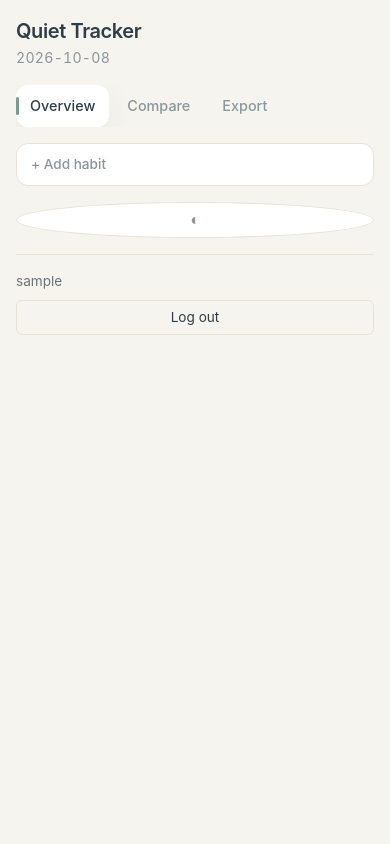
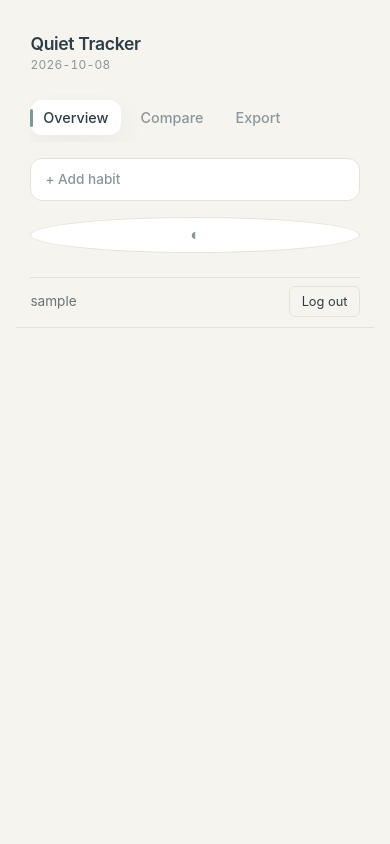
Before and after one commit to MelekBA/Quiet-tracker, a Flask app: page / in a window 390 px wide. Run offline with Flask 3, Linux system fonts and the light colour scheme; the visitor is signed in with stand-in values (Sample User, id 1); data that the repository does not hold is empty; some libraries are stand-ins or nearby versions.

Commit message:
Mobile layout: media query for ≤720px

```diff
--- a/app/static/css/style.css
+++ b/app/static/css/style.css
@@ -1166,3 +1166,165 @@ h2 {
     top: 1rem;
     right: 1rem;
 }
+/* ============================================================
+   Mobile layout — activates only ≤ 720px.
+   Desktop is untouched.
+   ============================================================ */
+@media (max-width: 720px) {
+
+  /* --- Shell: sidebar stacks on top, main fills below --- */
+  .app {
+    display: flex;
+    flex-direction: column;
+    min-height: 100vh;
+  }
+
+  .sidebar {
+    width: 100%;
+    position: static;
+    padding: 0.9rem 0.9rem 0.6rem;
+    border-right: none;
+    border-bottom: 1px solid var(--border);
+  }
+
+  .brand h1 { font-size: 1.1rem; margin: 0; }
+  .brand .subtitle { font-size: 0.75rem; margin: 0.1rem 0 0; }
+
+  /* Nav becomes a horizontal scrolling row */
+  .nav {
+    display: flex;
+    flex-direction: row;
+    gap: 0.4rem;
+    overflow-x: auto;
+    padding: 0.4rem 0;
+    margin: 0.2rem 0 0;
+    -webkit-overflow-scrolling: touch;
+    scrollbar-width: none;
+  }
+  .nav::-webkit-scrollbar { display: none; }
+  .nav-link {
+    white-space: nowrap;
+    padding: 0.4rem 0.8rem;
+    font-size: 0.9rem;
+  }
+
+  /* User block sits inline */
+  .sidebar-user {
+    display: flex;
+    flex-direction: row;
+    align-items: center;
+    justify-content: space-between;
+    padding-top: 0.5rem;
+    margin-top: 0.5rem;
+  }
+  .logout-form { width: auto; }
+  .logout-btn { width: auto; padding: 0.3rem 0.7rem; font-size: 0.8rem; }
+
+  /* --- Main --- */
+  .main { width: 100%; padding: 0.75rem; }
+
+  .dashboard {
+    display: grid;
+    grid-template-columns: 1fr;
+    gap: 0.75rem;
+  }
+
+  /* Kill wide-span cards on mobile */
+  .card--tall,
+  .card--full {
+    grid-column: auto;
+    grid-row: auto;
+  }
+
+  /* --- Stats: 3 compact stats in a row --- */
+  .stat-row {
+    display: grid;
+    grid-template-columns: repeat(3, 1fr);
+    gap: 0.4rem;
+  }
+  .stat { padding: 0.6rem 0.4rem; text-align: center; }
+  .donut { width: 56px; height: 56px; margin: 0 auto 0.3rem; }
+  .donut-pct { font-size: 0.7rem; }
+  .stat-big { font-size: 1.5rem; }
+  .stat-label { font-size: 0.7rem; }
+  .stat-sub { font-size: 0.65rem; }
+
+  /* --- Day cards: horizontal scroll strip --- */
+  .day-grid {
+    display: flex;
+    flex-direction: row;
+    overflow-x: auto;
+    gap: 0.5rem;
+    padding-bottom: 0.5rem;
+    -webkit-overflow-scrolling: touch;
+    scroll-snap-type: x mandatory;
+  }
+  .day-card {
+    flex: 0 0 90px;
+    scroll-snap-align: start;
+    padding: 0.5rem;
+  }
+  .day-card-dots { gap: 4px; }
+  .day-card-dot { width: 14px; height: 14px; }
+
+  /* --- Habit rows: bigger tap targets --- */
+  .habit-row {
+    flex-wrap: wrap;
+    gap: 0.5rem;
+    padding: 0.6rem 0;
+  }
+  .habit-name {
+    flex: 1 1 auto;
+    min-width: 0;
+    overflow: hidden;
+    text-overflow: ellipsis;
+    white-space: nowrap;
+  }
+  .check { width: 40px; height: 40px; }
+  .delete-btn { width: 32px; height: 32px; }
+
+  /* --- Heatmap: scroll sideways --- */
+  .heatmap-row {
+    flex-direction: column;
+    align-items: stretch;
+  }
+  .heatmap-name {
+    font-size: 0.85rem;
+    margin-bottom: 0.4rem;
+  }
+  .heatmap {
+    overflow-x: auto;
+    padding-bottom: 0.4rem;
+    -webkit-overflow-scrolling: touch;
+  }
+  .heat-cell { width: 10px; height: 10px; }
+
+  /* --- Compare page --- */
+  .compare-table-wrap {
+    overflow-x: auto;
+    -webkit-overflow-scrolling: touch;
+  }
+  .compare-table th,
+  .compare-table td {
+    padding: 0.4rem 0.5rem;
+    font-size: 0.85rem;
+    white-space: nowrap;
+  }
+  .compare-head-row {
+    flex-direction: column;
+    align-items: flex-start;
+    gap: 0.5rem;
+  }
+  .tabs--inline { align-self: stretch; }
+
+  /* --- Typography & spacing --- */
+  h1 { font-size: 1.2rem; }
+  h2 { font-size: 1rem; margin: 0.4rem 0; }
+  .card { padding: 0.8rem; }
+  .chart-wrap { height: 180px; }
+}
+
+/* Even narrower phones: 2-column stats */
+@media (max-width: 380px) {
+  .stat-row { grid-template-columns: repeat(2, 1fr); }
+}
```
